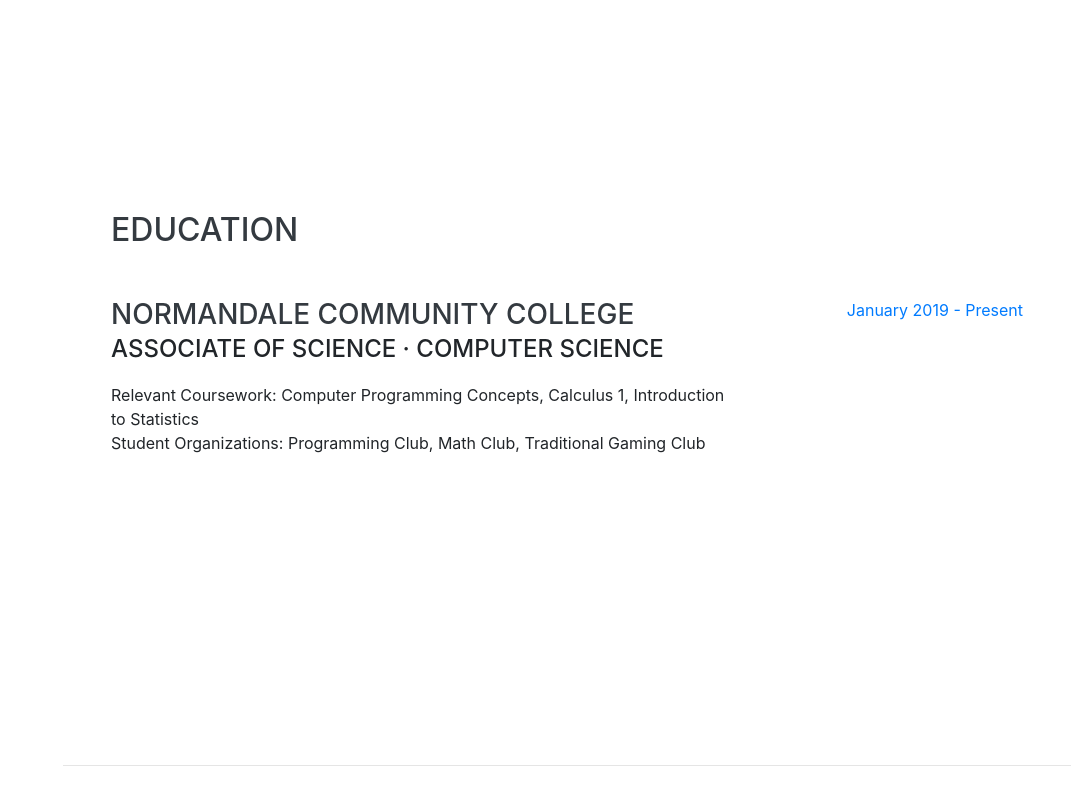
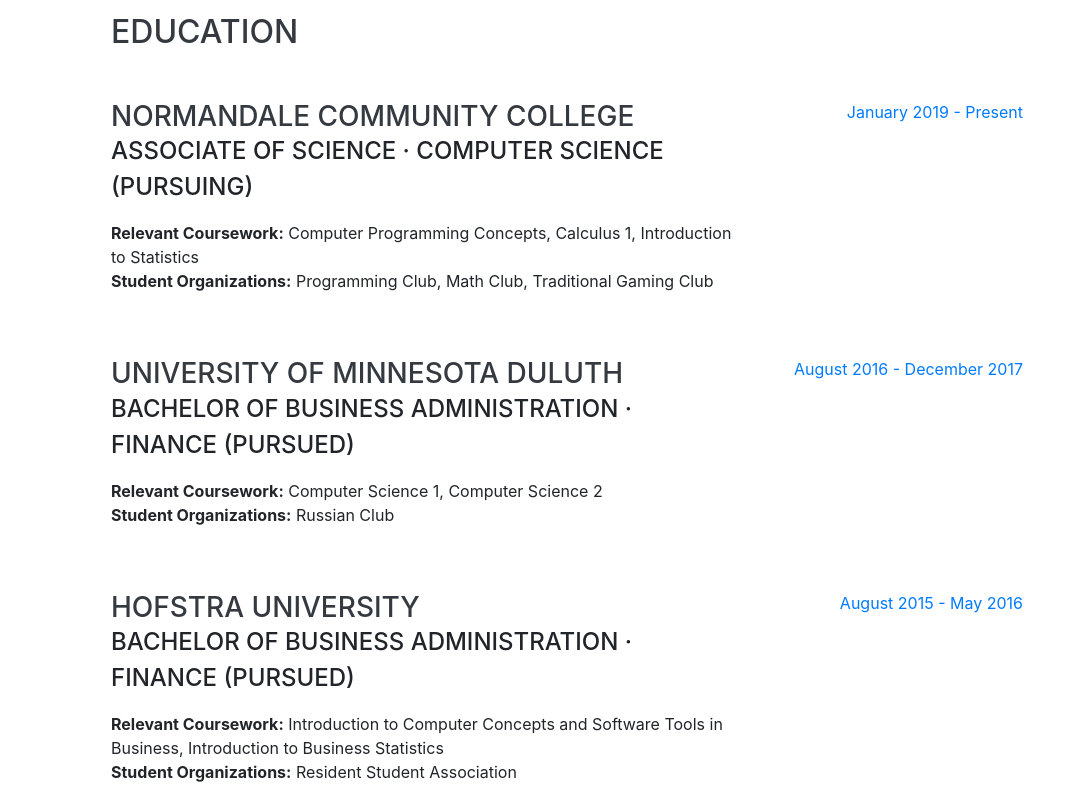
Before and after one commit to davidsalazkin/personal_portfolio, a website with bundled scripts: page index.html in a window 1280 px wide. Shown: the part 1640-2444 px from the top of the page, without its empty margins (209-1280 px from the left). Built offline with nearby package versions, Linux system fonts and the light colour scheme; a web font is replaced by a local one.

Commit message:
revising content, adding link to download resume

```diff
--- a/index.html
+++ b/index.html
@@ -77,6 +77,9 @@
           <a href="https://github.com/davidsalazkin">
             <i class="fab fa-github"></i>
           </a>
+          <a href="David-M.-Salazkin.PDF">
+            <i class="fa fa-file"></i>
+          </a>
         </div>
       </div>
     </section>
@@ -122,13 +125,31 @@
         <div class="resume-item d-flex flex-column flex-md-row justify-content-between mb-5">
           <div class="resume-content">
             <h3 class="mb-0">Normandale Community College</h3>
-            <div class="subheading mb-3">Associate of Science · Computer Science</div>
-            <p>Relevant Coursework: Computer Programming Concepts, Calculus 1, Introduction to Statistics<br />
-              Student Organizations: Programming Club, Math Club, Traditional Gaming Club
-            </p>
+            <div class="subheading mb-3">Associate of Science · Computer Science (Pursuing)</div>
+            <p><strong>Relevant Coursework:</strong> Computer Programming Concepts, Calculus 1, Introduction to Statistics<br /><strong>Student Organizations:</strong> Programming Club, Math Club, Traditional Gaming Club</p>
           </div>
           <div class="resume-date text-md-right">
             <span class="text-primary">January 2019 - Present</span>
+          </div>
+        </div>
+        <div class="resume-item d-flex flex-column flex-md-row justify-content-between mb-5">
+          <div class="resume-content">
+            <h3 class="mb-0">University of Minnesota Duluth</h3>
+            <div class="subheading mb-3">Bachelor of Business Administration · Finance (Pursued)</div>
+            <p><strong>Relevant Coursework:</strong> Computer Science 1, Computer Science 2<br /><strong>Student Organizations:</strong> Russian Club</p>
+          </div>
+          <div class="resume-date text-md-right">
+            <span class="text-primary">August 2016 - December 2017</span>
+          </div>
+        </div>
+        <div class="resume-item d-flex flex-column flex-md-row justify-content-between mb-5">
+          <div class="resume-content">
+            <h3 class="mb-0">Hofstra University</h3>
+            <div class="subheading mb-3">Bachelor of Business Administration · Finance (Pursued)</div>
+            <p><strong>Relevant Coursework:</strong> Introduction to Computer Concepts and Software Tools in Business, Introduction to Business Statistics<br /><strong>Student Organizations:</strong> Resident Student Association</p>
+          </div>
+          <div class="resume-date text-md-right">
+            <span class="text-primary">August 2015 - May 2016</span>
           </div>
         </div>
 
@@ -180,6 +201,9 @@
           </li>
           <li class="list-inline-item">
             <i class="fab fa-java"></i>
+          </li>
+          <li class="list-inline-item">
+            <i class="fas fa-database"></i>
           </li>
           <li class="list-inline-item">
             <i class="fab fa-html5"></i>
```
Also changed, not shown: 2 other files.
